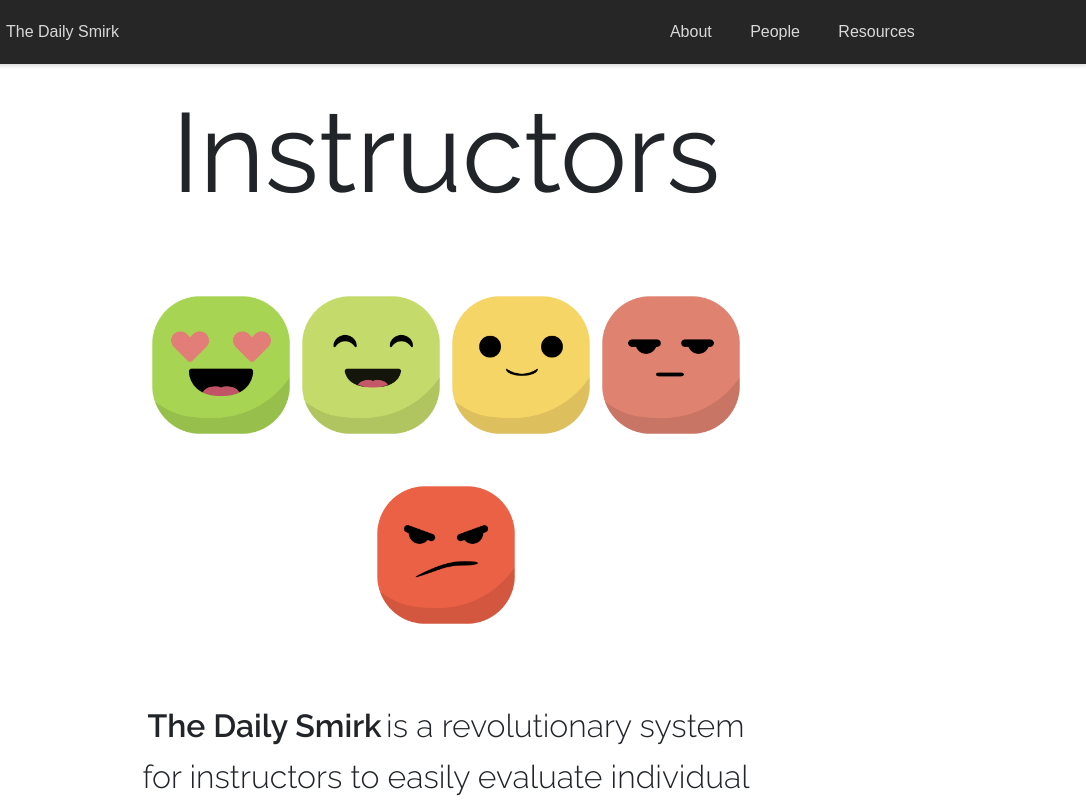
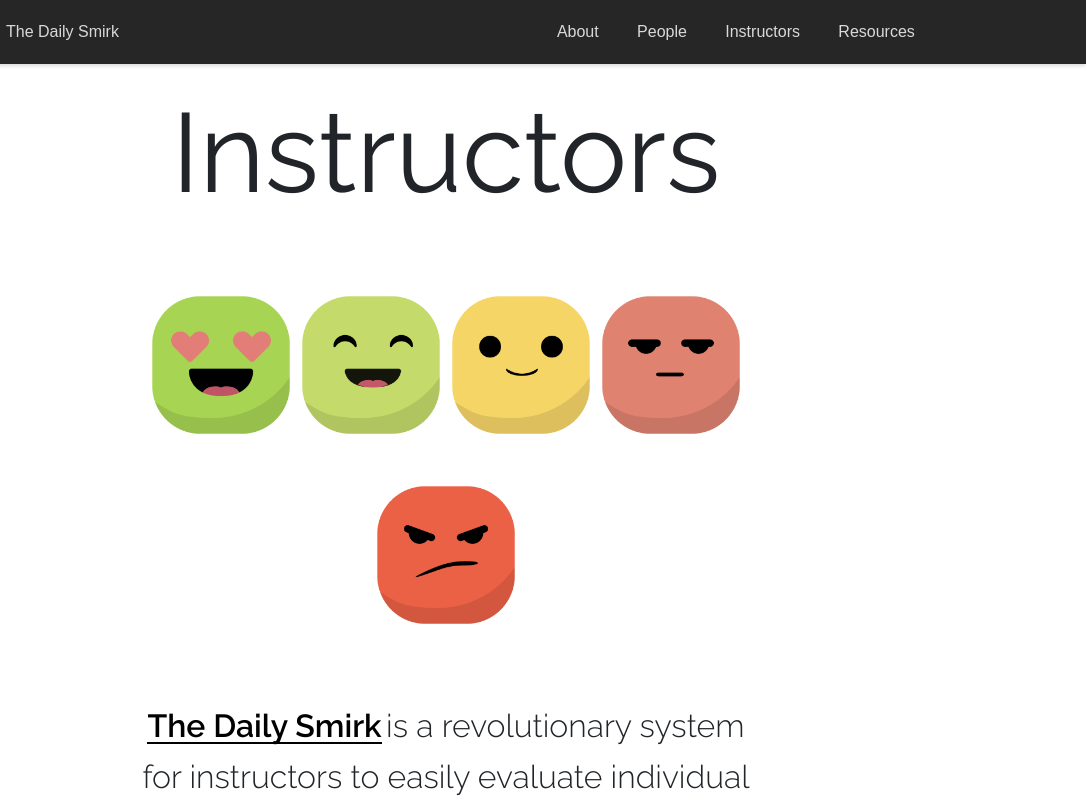
Before and after one commit to Puru-Gajare/Daily-Smirk, a plain HTML site: page docs/instructor.html in a window 1280 px wide. Shown: the top 800 px of the page, 194-1280 px from the left. Drawn offline with nearby package versions, Linux system fonts and the light colour scheme.

Commit message:
Added underline animation to instructor, and added instructor page to header.

```diff
--- a/docs/header.js
+++ b/docs/header.js
@@ -19,7 +19,9 @@ navbar.innerHTML = `
         <ul class="navbar-links">
             <li class="navbar-item"><a class="navbar-link" href="index.html">About</a></li>
             <li class="navbar-item"><a class="navbar-link" href="people.html">People</a></li>
+            <li class="navbar-item"><a class="navbar-link" href="instructor.html">Instructors</a></li>
             <li class="navbar-item"><a class="navbar-link" href="resources.html">Resources</a></li>
+
         </ul>
         </div>
         </nav>`;
--- a/docs/instructor.css
+++ b/docs/instructor.css
@@ -15,10 +15,37 @@ body {
     animation: fadeIn 1s ease-in-out forwards;
 }
 
+/* prevents <a> from showing up as blue */
+a {
+    text-decoration: none;
+    color: black;
+}
+
+.underline {
+    display: inline;
+    position: relative;
+}
+
+.underline::after {
+    content: '';
+    display: block;
+    width: 0;
+    height: 2px;
+    background-color: #000;
+    position: absolute;
+    bottom: 0;
+    left: 0;
+    transition: width 1.5s;
+}
+
+.underline.animate::after {
+    width: 100%;
+}
+
 #title-h1 {
     font-weight: 400;
     font-family: 'Raleway', sans-serif;
-    font-size:112px;
+    font-size: 112px;
     text-align: center;
 }
 
@@ -51,7 +78,6 @@ body {
     font-family: 'Raleway', sans-serif;
     font-size: 2em;
 }
-
 
 .paragraph > p {
     display: inline;
@@ -128,3 +154,12 @@ body {
         opacity: 1;
     }
 }
+
+@keyframes underlineAnimation {
+    from {
+        width: 0;
+    }
+    to {
+        width: 100%;
+    }
+}
--- a/docs/instructor.html
+++ b/docs/instructor.html
@@ -20,6 +20,19 @@
         <meta name="twitter:description"
             content="The Daily Smirk is an innovative new system of peer evaluation with design goals of simplicity and daily assessment." />
         <title>Instructors | The Daily Smirk</title>
+
+        <script>
+            document.addEventListener("DOMContentLoaded", function() {
+                // var h6Element = document.querySelector("h6");
+                // h6Element.classList.add("underline");
+                var underlineElements = document.querySelectorAll(".underline");
+
+                underlineElements.forEach(function(element) {
+                    element.classList.add("animate");
+                });
+            });
+
+        </script>
     </head>
 
     <body>
@@ -40,7 +53,7 @@
                     </div>
 
                     <div class="paragraph margin-top-50">
-                        <h6>The Daily Smirk</h6> <p>is a revolutionary system for instructors to easily evaluate individual contributions to group projects.</p>
+                        <h6><a href="index.html" class="underline">The Daily Smirk</a></h6> <p>is a revolutionary system for instructors to easily evaluate individual contributions to group projects.</p>
                     </div>
 
                     <div class="paragraph margin-top-50">
@@ -63,7 +76,7 @@
                     </div>
 
                     <div class="paragraph margin-top-50 contact-us">
-                        <p>Want to get in contact with us? Check out our <a href="people.html">people</a> page.</p>
+                        <p>Want to get in contact with us? Check out our <a href="people.html" class="underline">people</a> page.</p>
                     </div>
 
                 </div>
```
